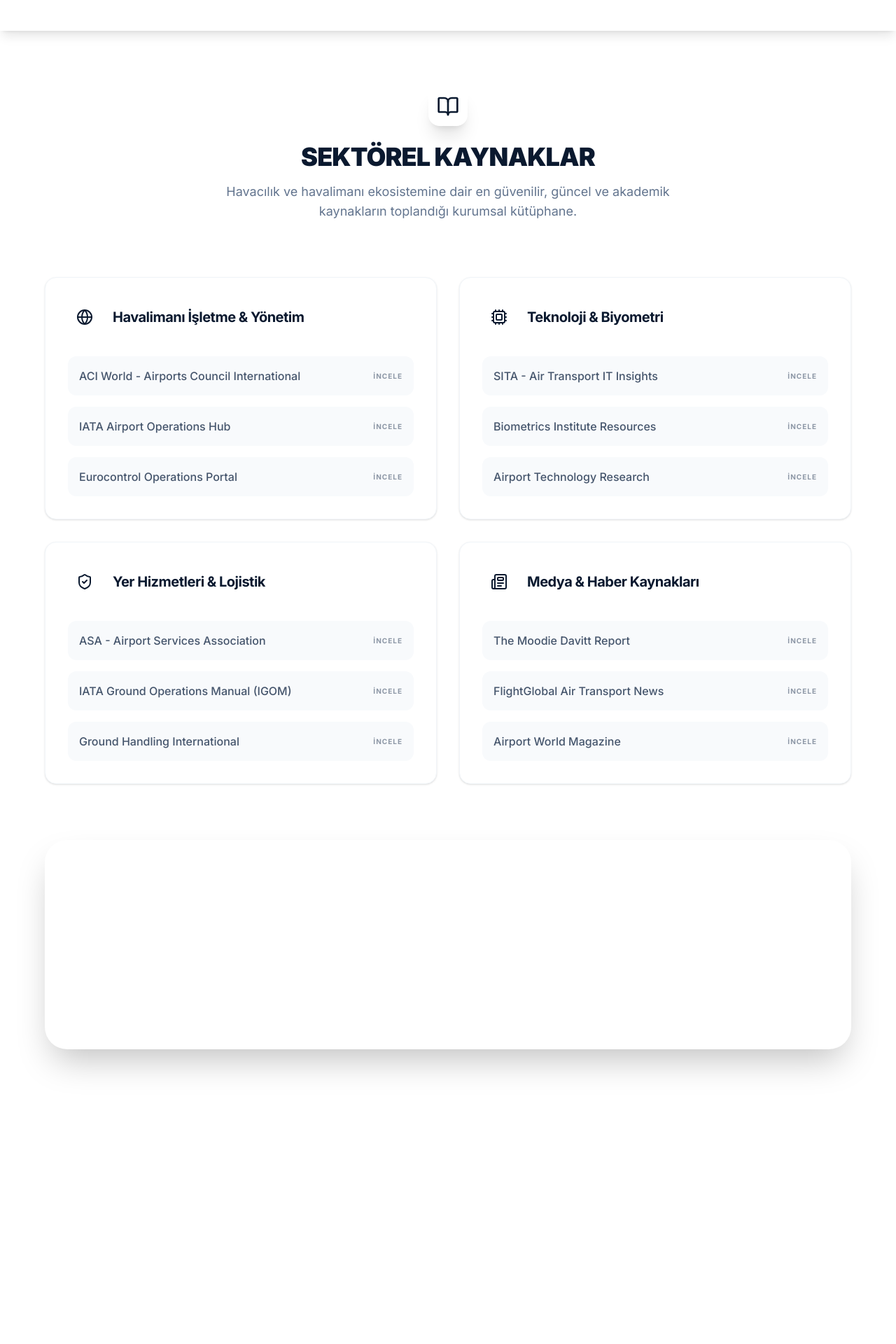
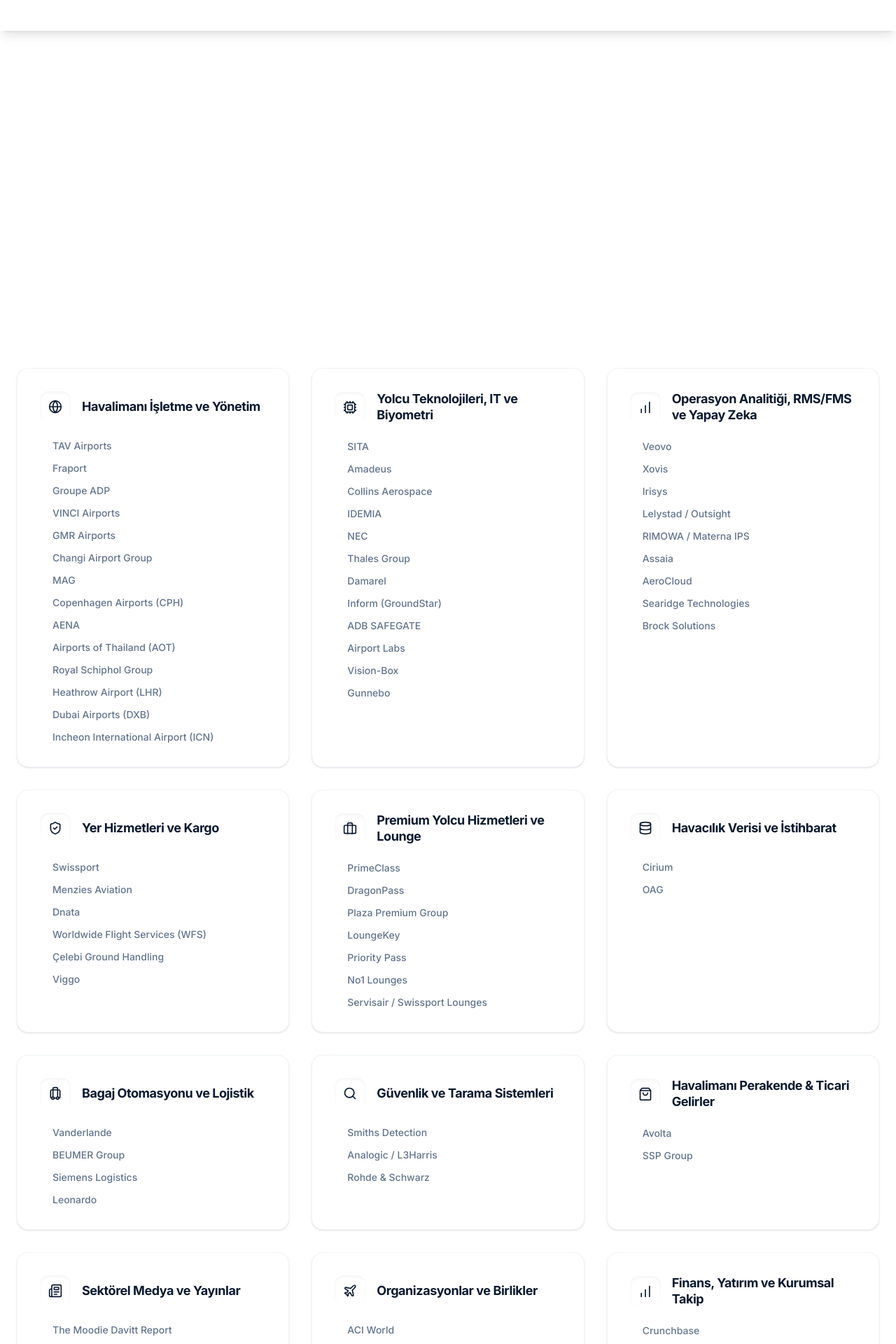
Before and after one commit to tokermert/aviationews, a Next.js app: page /sources in a window 1280 px wide. Shown: the part 20-1940 px from the top of the page at 70% size. Before the commit the page ends 1599 px from the top, so only its background shows below. Built offline with nearby package versions, Linux system fonts and the light colour scheme.

Commit message:
Update sources page with comprehensive data

```diff
--- a/app/sources/page.tsx
+++ b/app/sources/page.tsx
@@ -1,77 +1,139 @@
-import { BookOpen, ShieldCheck, Cpu, Globe, Newspaper, Plane } from "lucide-react";
+import { BookOpen, Plane, Globe, Cpu, ShieldCheck, Newspaper, Briefcase, Database, Search, ShoppingBag, Luggage, BarChart } from "lucide-react";
+import React from "react";
 
-const categories = [
+const sourcesData = [
     {
-        title: "Havalimanı İşletme & Yönetim",
-        icon: <Globe className="w-6 h-6" />,
+        category: "Havalimanı İşletme ve Yönetim",
+        icon: <Globe className="w-5 h-5" />,
         items: [
-            { name: "ACI World - Airports Council International", url: "#" },
-            { name: "IATA Airport Operations Hub", url: "#" },
-            { name: "Eurocontrol Operations Portal", url: "#" },
+            "TAV Airports", "Fraport", "Groupe ADP", "VINCI Airports", "GMR Airports",
+            "Changi Airport Group", "MAG", "Copenhagen Airports (CPH)", "AENA",
+            "Airports of Thailand (AOT)", "Royal Schiphol Group", "Heathrow Airport (LHR)",
+            "Dubai Airports (DXB)", "Incheon International Airport (ICN)"
         ]
     },
     {
-        title: "Teknoloji & Biyometri",
-        icon: <Cpu className="w-6 h-6" />,
+        category: "Yolcu Teknolojileri, IT ve Biyometri",
+        icon: <Cpu className="w-5 h-5" />,
         items: [
-            { name: "SITA - Air Transport IT Insights", url: "#" },
-            { name: "Biometrics Institute Resources", url: "#" },
-            { name: "Airport Technology Research", url: "#" },
+            "SITA", "Amadeus", "Collins Aerospace", "IDEMIA", "NEC", "Thales Group",
+            "Damarel", "Inform (GroundStar)", "ADB SAFEGATE", "Airport Labs",
+            "Vision-Box", "Gunnebo"
         ]
     },
     {
-        title: "Yer Hizmetleri & Lojistik",
-        icon: <ShieldCheck className="w-6 h-6" />,
+        category: "Operasyon Analitiği, RMS/FMS ve Yapay Zeka",
+        icon: <BarChart className="w-5 h-5" />,
         items: [
-            { name: "ASA - Airport Services Association", url: "#" },
-            { name: "IATA Ground Operations Manual (IGOM)", url: "#" },
-            { name: "Ground Handling International", url: "#" },
+            "Veovo", "Xovis", "Irisys", "Lelystad / Outsight", "RIMOWA / Materna IPS",
+            "Assaia", "AeroCloud", "Searidge Technologies", "Brock Solutions"
         ]
     },
     {
-        title: "Medya & Haber Kaynakları",
-        icon: <Newspaper className="w-6 h-6" />,
+        category: "Yer Hizmetleri ve Kargo",
+        icon: <ShieldCheck className="w-5 h-5" />,
         items: [
-            { name: "The Moodie Davitt Report", url: "#" },
-            { name: "FlightGlobal Air Transport News", url: "#" },
-            { name: "Airport World Magazine", url: "#" },
+            "Swissport", "Menzies Aviation", "Dnata", "Worldwide Flight Services (WFS)",
+            "Çelebi Ground Handling", "Viggo"
         ]
+    },
+    {
+        category: "Premium Yolcu Hizmetleri ve Lounge",
+        icon: <Briefcase className="w-5 h-5" />,
+        items: [
+            "PrimeClass", "DragonPass", "Plaza Premium Group", "LoungeKey",
+            "Priority Pass", "No1 Lounges", "Servisair / Swissport Lounges"
+        ]
+    },
+    {
+        category: "Havacılık Verisi ve İstihbarat",
+        icon: <Database className="w-5 h-5" />,
+        items: ["Cirium", "OAG"]
+    },
+    {
+        category: "Bagaj Otomasyonu ve Lojistik",
+        icon: <Luggage className="w-5 h-5" />,
+        items: ["Vanderlande", "BEUMER Group", "Siemens Logistics", "Leonardo"]
+    },
+    {
+        category: "Güvenlik ve Tarama Sistemleri",
+        icon: <Search className="w-5 h-5" />,
+        items: ["Smiths Detection", "Analogic / L3Harris", "Rohde & Schwarz"]
+    },
+    {
+        category: "Havalimanı Perakende & Ticari Gelirler",
+        icon: <ShoppingBag className="w-5 h-5" />,
+        items: ["Avolta", "SSP Group"]
+    },
+    {
+        category: "Sektörel Medya ve Yayınlar",
+        icon: <Newspaper className="w-5 h-5" />,
+        items: [
+            "The Moodie Davitt Report", "Airport Technology", "Aviation Week",
+            "Runway Girl Network", "Business Travel News (BTN)",
+            "Future Travel Experience (FTE)", "AirportWorld", "ch-aviation"
+        ]
+    },
+    {
+        category: "Organizasyonlar ve Birlikler",
+        icon: <Plane className="w-5 h-5" />,
+        items: ["ACI World", "IATA", "SITA IT Insights"]
+    },
+    {
+        category: "Finans, Yatırım ve Kurumsal Takip",
+        icon: <BarChart className="w-5 h-5" />,
+        items: ["Crunchbase", "PitchBook", "Bloomberg Terminal", "Reuters", "Dealroom"]
     }
 ];
 
 export default function SourcesPage() {
     return (
-        <div className="bg-aviation-white/30 min-h-screen py-20 px-6">
-            <div className="max-w-6xl mx-auto">
-                <header className="mb-20 text-center">
-                    <div className="inline-flex items-center justify-center p-3 bg-aviation-navy text-aviation-accent rounded-2xl mb-6 shadow-xl">
-                        <BookOpen className="w-8 h-8" />
+        <div className="bg-white min-h-screen">
+            {/* Hero Section */}
+            <section className="bg-aviation-navy text-white py-24 px-6 relative overflow-hidden">
+                <div className="max-w-6xl mx-auto relative z-10">
+                    <div className="flex items-center gap-3 text-aviation-accent mb-6">
+                        <BookOpen className="w-6 h-6" />
+                        <span className="text-sm font-bold uppercase tracking-[0.3em]">Kütüphane</span>
                     </div>
-                    <h1 className="text-4xl font-black text-aviation-navy mb-4 tracking-tight">SEKTÖREL KAYNAKLAR</h1>
-                    <p className="text-slate-500 max-w-2xl mx-auto text-lg">
-                        Havacılık ve havalimanı ekosistemine dair en güvenilir, güncel ve akademik kaynakların toplandığı kurumsal kütüphane.
+                    <h1 className="text-5xl md:text-6xl font-black mb-6 tracking-tighter uppercase italic">
+                        Bülten <span className="text-aviation-accent italic">Kaynaklarımız</span>
+                    </h1>
+                    <p className="text-aviation-silver text-xl md:text-2xl max-w-3xl leading-relaxed font-light">
+                        Sektörün nabzını tutmak için her gün taradığımız <span className="text-white font-bold italic">100'den fazla</span> global havacılık ve teknoloji kaynağı.
                     </p>
-                </header>
+                </div>
+                {/* Abstract Background Element */}
+                <div className="absolute -bottom-24 -right-24 w-96 h-96 opacity-10">
+                    <Plane className="w-full h-full -rotate-45" />
+                </div>
+            </section>
 
-                <div className="grid grid-cols-1 md:grid-cols-2 gap-8 mb-20">
-                    {categories.map((category, idx) => (
-                        <div key={idx} className="bg-white p-8 rounded-2xl border border-slate-100 shadow-sm hover:shadow-md transition-shadow group">
-                            <div className="flex items-center gap-4 mb-8">
-                                <div className="p-3 bg-aviation-white text-aviation-navy rounded-xl group-hover:bg-aviation-navy group-hover:text-white transition-colors duration-300">
+            {/* Grid Section */}
+            <div className="max-w-7xl mx-auto py-20 px-6">
+                <div className="grid grid-cols-1 md:grid-cols-2 lg:grid-cols-3 gap-8">
+                    {sourcesData.map((category, idx) => (
+                        <div
+                            key={idx}
+                            className="group bg-white rounded-2xl border border-slate-100 p-8 shadow-sm hover:shadow-xl hover:border-aviation-accent/30 transition-all duration-500 flex flex-col"
+                        >
+                            <div className="flex items-center gap-4 mb-6">
+                                <div className="p-3 bg-aviation-navy text-aviation-accent rounded-xl shadow-inner group-hover:scale-110 transition-transform duration-300">
                                     {category.icon}
                                 </div>
-                                <h2 className="text-xl font-bold text-aviation-navy tracking-tight">{category.title}</h2>
+                                <h2 className="text-lg font-bold text-aviation-navy leading-tight tracking-tight">
+                                    {category.category}
+                                </h2>
                             </div>
-                            <ul className="space-y-4">
+
+                            <ul className="space-y-3 flex-1">
                                 {category.items.map((item, itemIdx) => (
-                                    <li key={itemIdx}>
-                                        <a
-                                            href={item.url}
-                                            className="flex items-center justify-between p-4 rounded-xl bg-slate-50 text-slate-600 hover:bg-aviation-navy hover:text-white transition-all font-medium"
-                                        >
-                                            {item.name}
-                                            <span className="text-[10px] uppercase font-bold tracking-widest opacity-60">İncele</span>
-                                        </a>
+                                    <li
+                                        key={itemIdx}
+                                        className="flex items-center gap-3 text-slate-500 group-hover:text-slate-700 transition-colors"
+                                    >
+                                        <div className="w-1.5 h-1.5 rounded-full bg-aviation-accent/40 group-hover:bg-aviation-accent" />
+                                        <span className="text-sm font-medium">{item}</span>
                                     </li>
                                 ))}
                             </ul>
@@ -79,21 +141,14 @@
                     ))}
                 </div>
 
-                <section className="bg-aviation-navy text-white p-12 rounded-[2rem] shadow-2xl relative overflow-hidden">
-                    <div className="relative z-10 max-w-2xl">
-                        <h3 className="text-3xl font-bold mb-6 italic tracking-tighter">İşbirliği ve Kaynak Paylaşımı</h3>
-                        <p className="text-aviation-silver text-lg leading-relaxed mb-8">
-                            Kütüphanemize eklenmesini istediğiniz veya sektör için değerli gördüğünüz kaynakları bizimle paylaşabilirsiniz.
-                        </p>
-                        <button className="bg-aviation-accent text-aviation-navy px-8 py-4 rounded-xl font-black uppercase text-sm tracking-widest hover:scale-105 transition-transform">
-                            Bize Ulaşın
-                        </button>
-                    </div>
-                    <div className="absolute top-0 right-0 w-1/3 h-full opacity-10 flex items-center justify-center">
-                        <Plane className="w-64 h-64 -rotate-45" />
-                    </div>
-                </section>
+                {/* Footer Info */}
+                <footer className="mt-32 text-center border-t border-slate-100 pt-16 pb-20">
+                    <p className="text-slate-400 text-sm max-w-2xl mx-auto leading-relaxed">
+                        Kaynak listemiz sektördeki gelişmelere paralel olarak sürekli güncellenmektedir.
+                        Eksik olduğunu düşündüğünüz kritik bir kaynak varsa lütfen editör ekibimizle iletişime geçin.
+                    </p>
+                </footer>
             </div>
         </div>
-    )
+    );
 }
```
